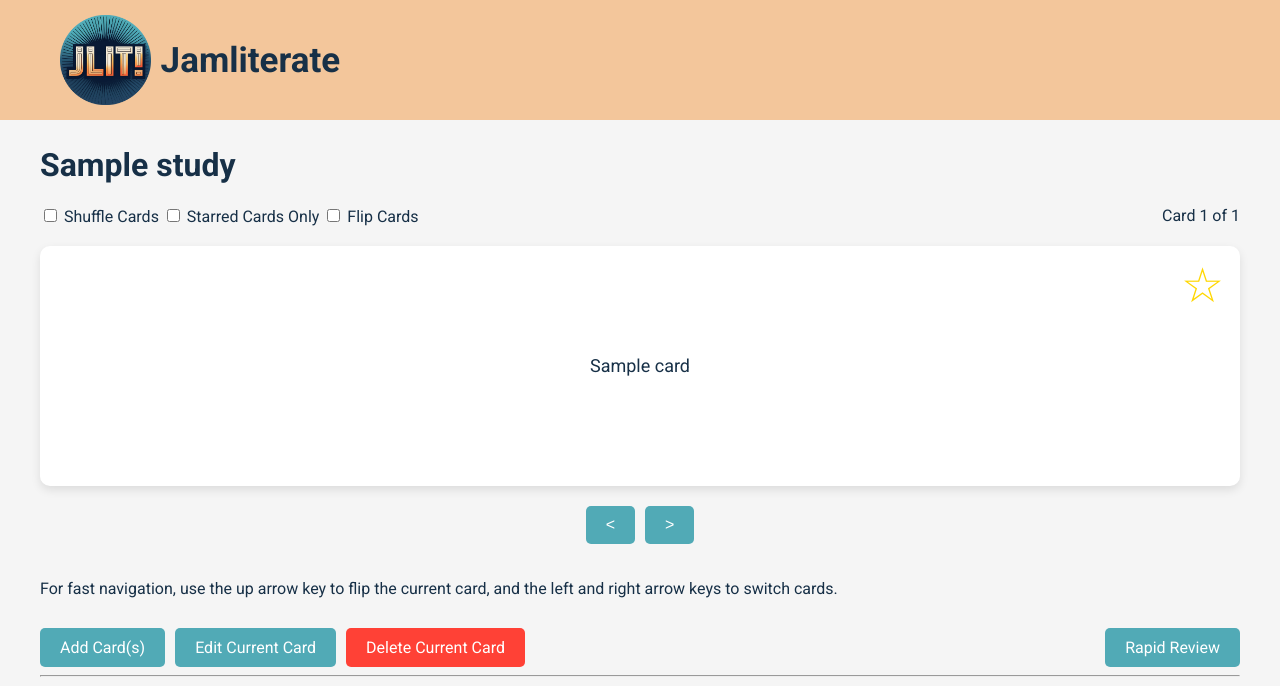
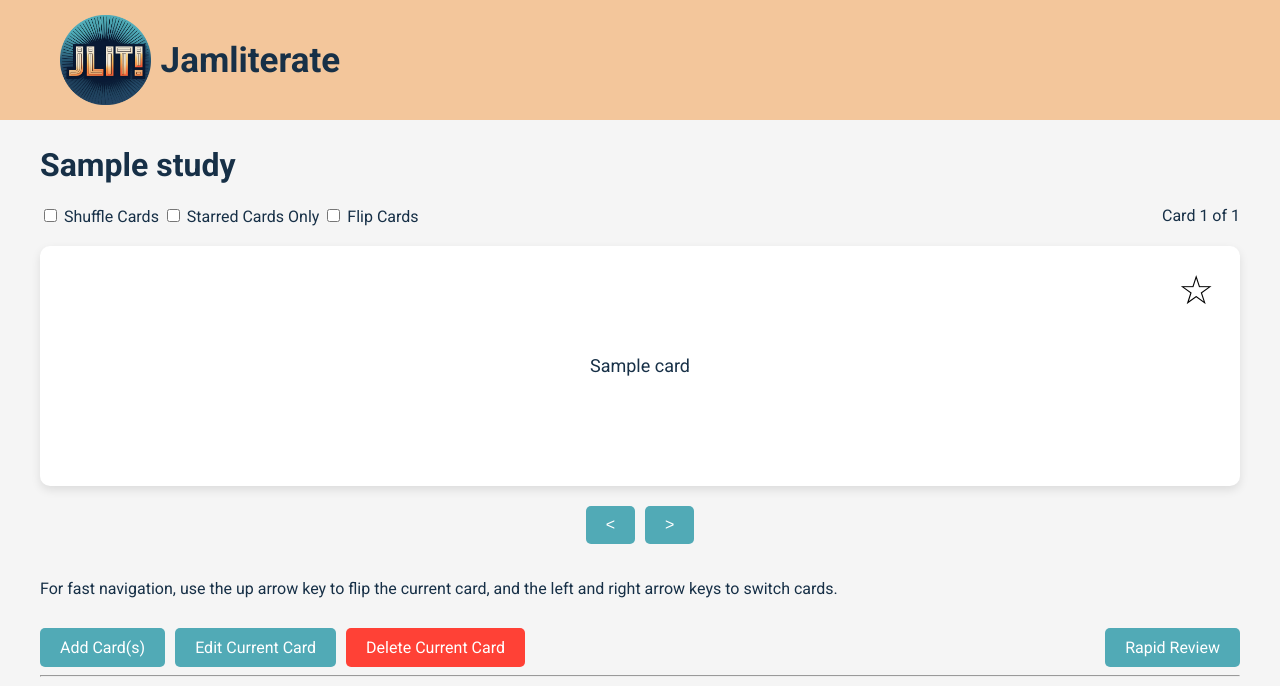
Before and after one commit to samcraftt/jamliterate, a Flask app: template templates/study_set.html in a window 1280 px wide. Shown: the top 686 px of the page. Run offline with Flask 3, Linux system fonts and the light colour scheme; the template is opened without the code that fills it: most values are stand-ins (such as "Sample title", 1, 10 or a date in 2020); parts of the project's set-up code (start-up, migrations or seed data) failed here and were passed over.

Commit message:
Update study_set.html

```diff
--- a/templates/study_set.html
+++ b/templates/study_set.html
@@ -14,7 +14,6 @@
         flex-direction: column;
         justify-content: center;
         align-items: center;
-        perspective: 1000px;
         cursor: pointer;
     }
     .flashcard-inner {
@@ -25,21 +24,28 @@
         transition: transform 0.6s;
         transform-style: preserve-3d;
     }
-    .flashcard.flipped .flashcard-inner {
-        transform: rotateY(180deg);
-    }
 .question, .answer {
     position: absolute;
     width: 100%;
     height: 100%;
-        backface-visibility: hidden;
     display: flex;
     justify-content: center;
     align-items: center;
     font-size: 18px;
+    transition: opacity 0.3s ease;
 }
+
 .answer {
-        transform: rotateY(180deg);
+    background-color: #e8e8e8;
+    opacity: 0;
+}
+
+.flashcard.flipped .question {
+    opacity: 0;
+}
+
+.flashcard.flipped .answer {
+    opacity: 1;
 }
     #previous-button, #next-button {
         display: inline-block;
@@ -80,13 +86,13 @@
     }
     .star-btn {
         position: absolute;
-        top: 10px;
-        right: 10px;
+        top: 20px;
+        right: 20px;
         background: none;
         border: none;
-        font-size: 48px;
+        font-size: 40px;
         cursor: pointer;
-        color: gold;
+        color: black;
     }
 </style>
 {% endblock %}
@@ -181,6 +187,12 @@
     }
     function starCard(cardId, event) {
         event.stopPropagation();
+        const starBtn = event.target;
+        const isCurrentlyStarred = starBtn.textContent === '★';
+
+        // Immediately update the UI
+        starBtn.textContent = isCurrentlyStarred ? '☆' : '★';
+
         fetch(`/jampacks/{{ study_set.id }}/star_card/${cardId}`, {
             method: 'POST',
             headers: {
@@ -190,9 +202,17 @@
         .then(response => response.json())
         .then(data => {
             if (data.success) {
-                const starBtn = document.querySelector(`.flashcard[data-card-id="${cardId}"] .star-btn`);
+                // Ensure the UI matches the server state
                 starBtn.textContent = data.starred ? '★' : '☆';
+            } else {
+                // If the server request fails, revert the UI change
+                starBtn.textContent = isCurrentlyStarred ? '★' : '☆';
             }
+        })
+        .catch(error => {
+            console.error('Error:', error);
+            // If there's an error, revert the UI change
+            starBtn.textContent = isCurrentlyStarred ? '★' : '☆';
         });
     }
     function flipCard(card) {
```
Lines whose indentation alone changed are shown as unchanged.
